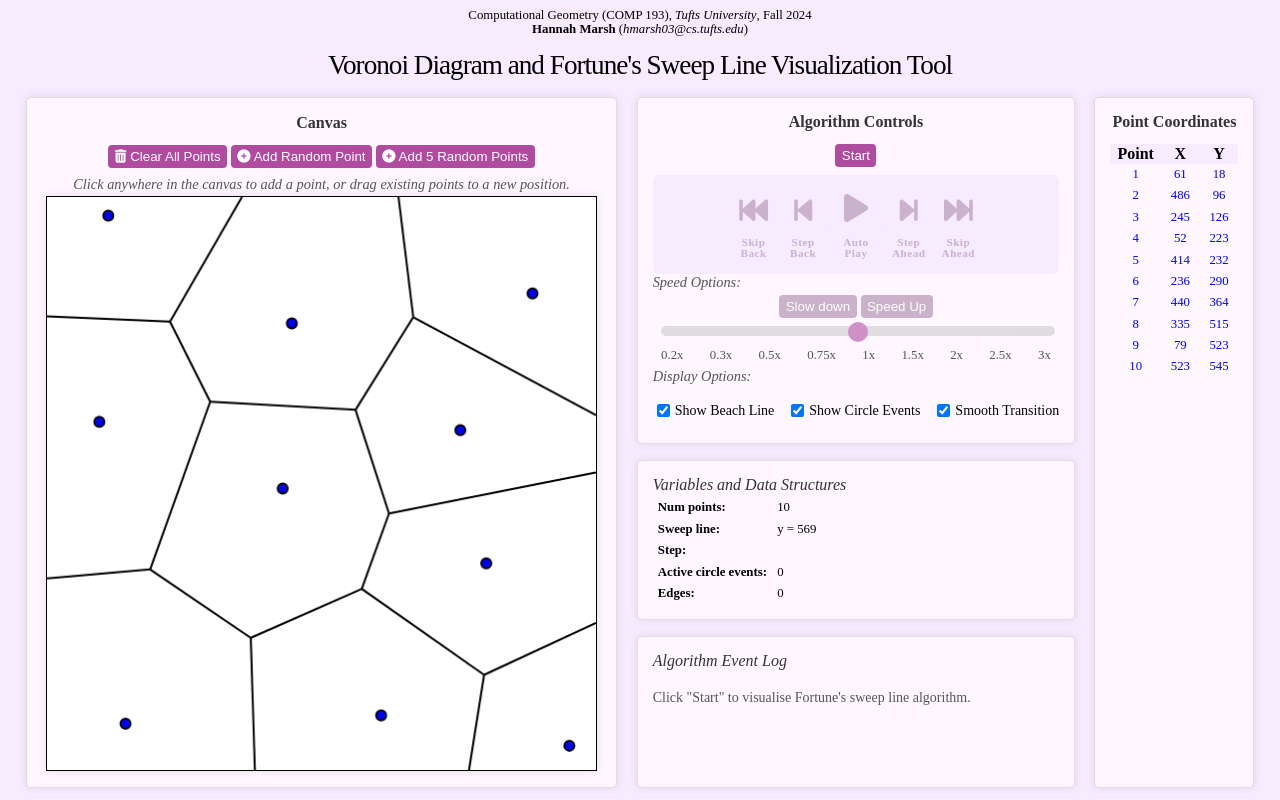
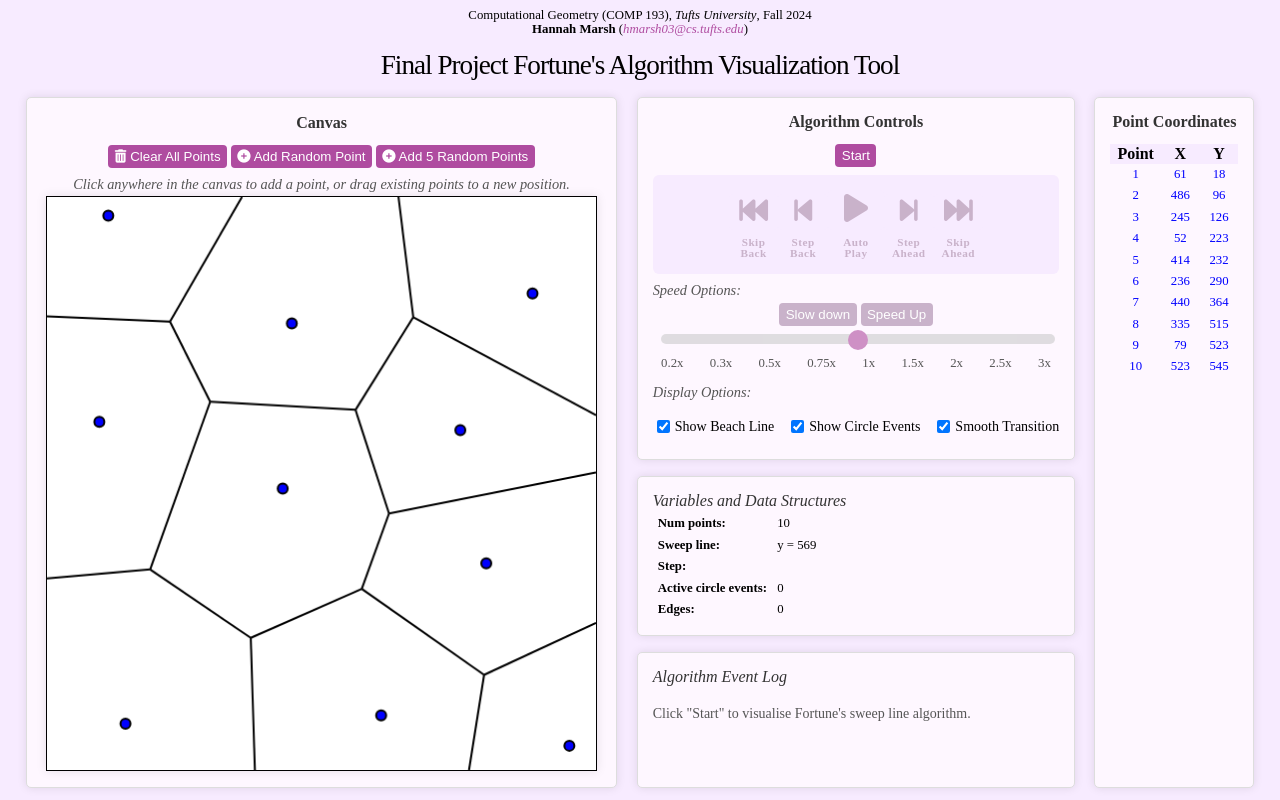
Before and after one commit to HannahMarsh/cs163-finalProject, a website: page index.html in a window 1280 px wide. Drawn offline with Linux system fonts and the light colour scheme.

Commit message:
style change

```diff
--- a/index.html
+++ b/index.html
@@ -22,8 +22,8 @@
 
         <div class="header">
 
-            <div class="top-info">Computational Geometry (COMP 193), <em>Tufts University</em>, Fall 2024<br><b>Hannah Marsh</b> (<em>hmarsh03@cs.tufts.edu</em>)</div>
-            <h1>Voronoi Diagram and Fortune's Sweep Line Visualization Tool</h1>
+            <div class="top-info">Computational Geometry (COMP 193), <em>Tufts University</em>, Fall 2024<br><b>Hannah Marsh</b> (<em><a href="mailto:hmarsh03@cs.tufts.edu">hmarsh03@cs.tufts.edu</a></em>)</div>
+            <h1>Final Project Fortune's Algorithm Visualization Tool</h1>
         </div>
 
         <div class="canvas-table-container">
@@ -72,7 +72,7 @@
 
 
 
-                    <h3 style="text-align: left;">Speed Options:</h3>
+                    <h3 class="speed-options-label">Speed Options:</h3>
 
                     <button id="slow-down" title="Slow down animation">Slow down</button>
 
@@ -97,7 +97,7 @@
                         </datalist>
                     </div>
 
-                    <h3 style="text-align: left;">Display Options:</h3>
+                    <h3 class="display-options-label">Display Options:</h3>
 
                     <div class="display-checkboxes">
                         <label>
--- a/styles/styles.css
+++ b/styles/styles.css
@@ -444,3 +444,19 @@ datalist option {
     color: #555;
     position: relative;
 }
+
+a, a:visited, a:active {
+    color: #af4ca0; /* Normal link color */
+    text-decoration: none; /* Removes underline */
+
+}
+
+a:hover {
+    color: #8b4caf; /* Color when hovering */
+    text-decoration: underline;
+}
+
+.speed-options-label, .display-options-label {
+    padding-top: 1vh;
+    text-align: left;
+}
```
